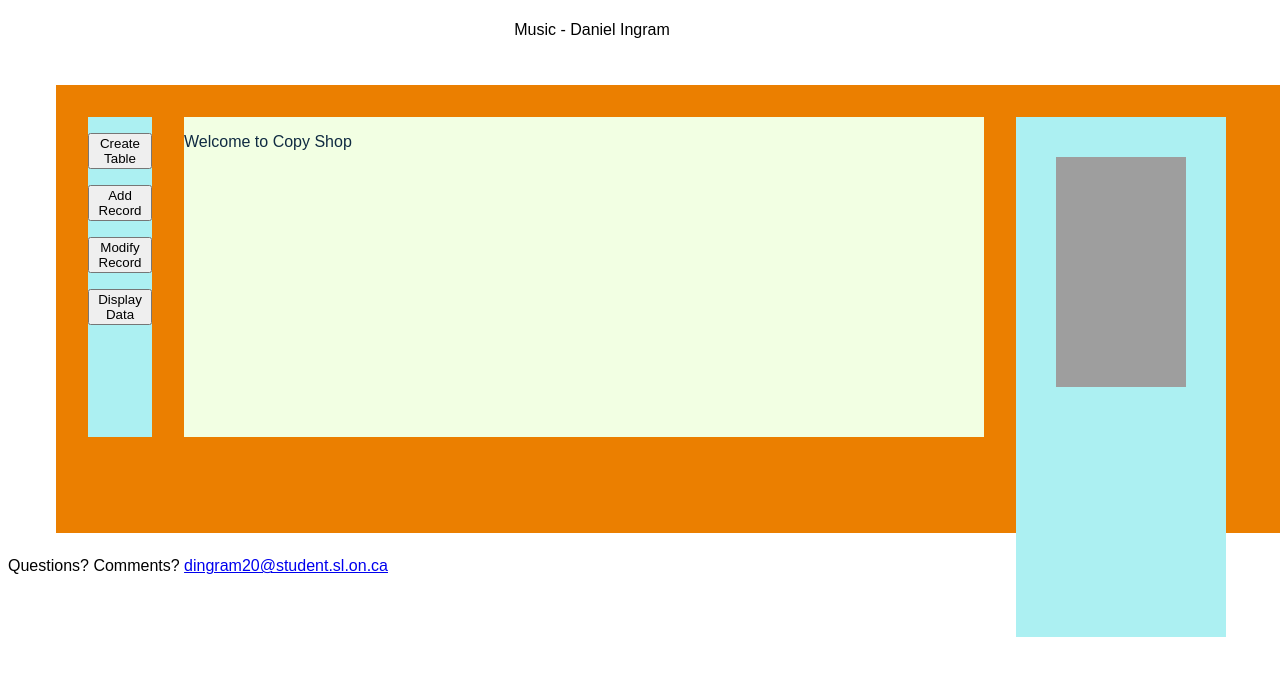
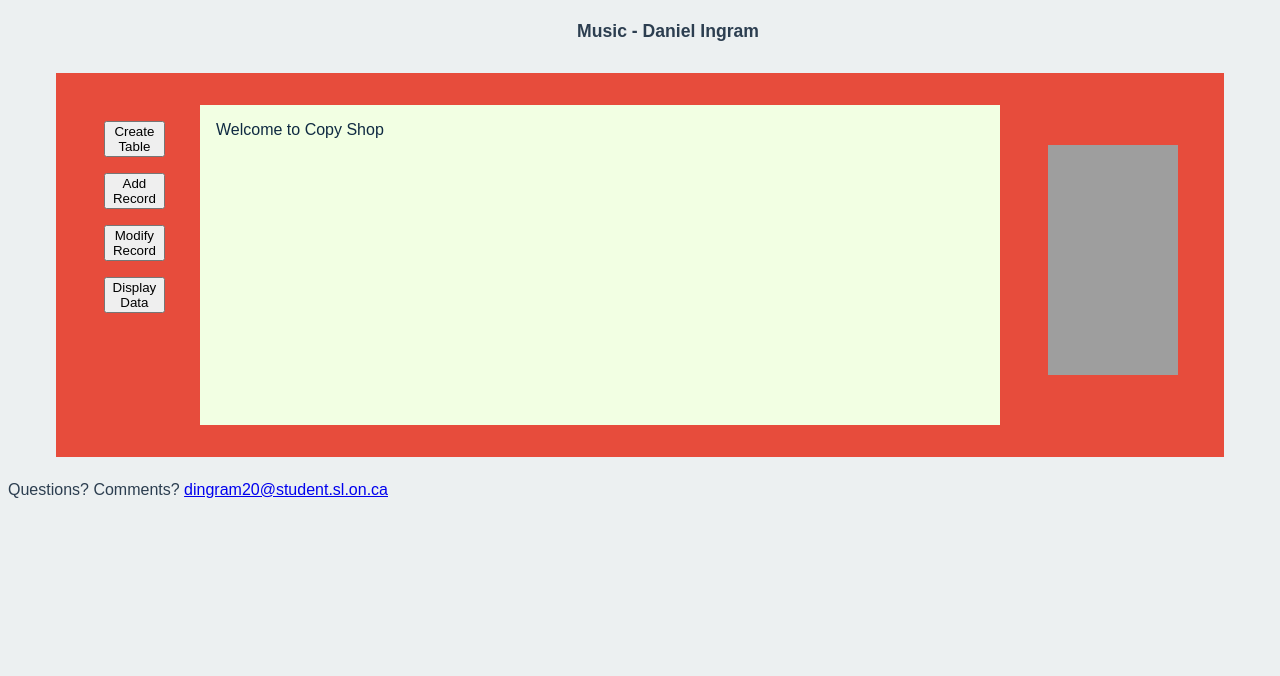
Before and after one commit to DPreacher/schoolAssignments, a PHP site: page /Asst1Main.php in a window 1280 px wide. Shown: the top 676 px of the page. Run offline with PHP 8.4, Linux system fonts and the light colour scheme; grey boxes are pictures that could not be loaded.

Commit message:
Update Asst1Style.css

```diff
--- a/StLawrence/COMP220_PHP/Assign1/Asst1Style.css
+++ b/StLawrence/COMP220_PHP/Assign1/Asst1Style.css
@@ -1,23 +1,23 @@
 body{
 	font-size: 1em;
 	font-family: Arial, Helvetica, sans-serif;
-	color:#;
+	color:#2C3E50;
+    background-color:#ECF0F1;
 }
 .bigpiece{
 	color: #102B42;
 	padding: 2em;
-	width: 73em;
-	background-color: #EB7F00;
+	width: 69em;
+	background-color:#E74C3C;
 	float: left;
-	height:24em;
-	margin: 2em 3em 1.5em 3em;
+	height: 20em;
+	margin: 1em 3em 1.5em 3em;
 }
 .leftpiece{
-	width: 4em;
+	width: 5em;
 	height: 20em;
 	float: left;
 
-	background-color:#ACF0F2;
 }
 .middlepiece{
 	float: left;
@@ -29,16 +29,42 @@ body{
 }
 .rightpiece{
 	float: left;
-	padding: 2.5em;
-	height: 27.5em;
-	background-color:#ACF0F2;
+	padding:2.5em 1em 2.5em 1em;
+	height: 15em;
+
+    width: 8em;
 }
 .top{
+
+	text-align: center;
+	width: 69em;
 	height: 2em;
-	text-align: center;
-	width: 73em;
-	font-size: 1.3;
+    margin-left: 3em;
+    margin-right: 3em;
+
+    font-size:1.1em;
+    font-weight: bold;
 }
 .bottom{
 	clear:left;
 }
+button{
+    width:95%;
+}
+p, label{
+    margin-left:1em;
+}
+.whiteSpace{
+  /* Whitespace is preserved. */
+  white-space:pre;
+}
+.titles{
+    font-weight:bold;
+}
+/*
+#594431  blue
+#1c1f59  light blue
+#91cdf2  white
+#f2f2f2  light tan
+#F2e6ce  brown
+*/
```
